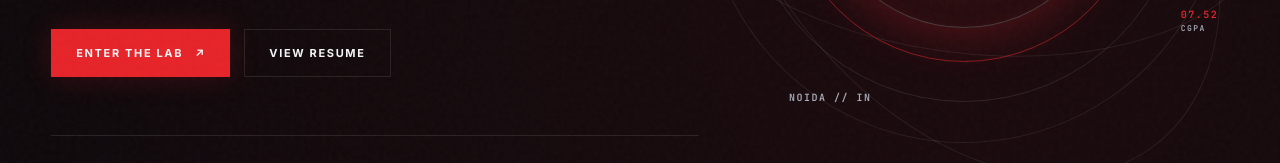
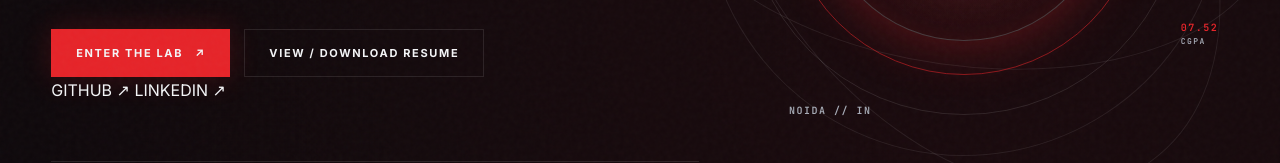
Before and after one commit to dc-pixel/PORTFOLIO, a plain HTML site: page index.html in a window 1280 px wide. Shown: the part 589-752 px from the top of the page. Drawn offline with Linux system fonts and the light colour scheme.

Commit message:
Add resume, GitHub, and LinkedIn links

```diff
--- a/index.html
+++ b/index.html
@@ -40,7 +40,11 @@
         <p class="hero-subtitle">Software Engineer focused on backend systems, full-stack products, APIs, databases and AI/GenAI.</p>
         <div class="hero-actions">
           <a class="btn btn-primary" href="#projects">ENTER THE LAB <span>↗</span></a>
-          <a class="btn btn-ghost" href="DEVRESUME.pdf" target="_blank" rel="noreferrer">VIEW RESUME</a>
+          <a class="btn btn-ghost" href="DEVRESUME.pdf" target="_blank" rel="noreferrer">VIEW / DOWNLOAD RESUME</a>
+        </div>
+        <div class="hero-socials">
+          <a href="https://github.com/dc-pixel" target="_blank" rel="noreferrer" aria-label="GitHub">GITHUB ↗</a>
+          <a href="https://www.linkedin.com/in/dev-pratap-singh-44ba38270/" target="_blank" rel="noreferrer" aria-label="LinkedIn">LINKEDIN ↗</a>
         </div>
         <div class="hero-stats" aria-label="Highlights">
           <div><strong>BE</strong><span>COMPUTER SCIENCE</span></div>
@@ -103,8 +107,8 @@
           <div class="project-no">P01</div><div class="project-content"><p class="eyebrow">FULL-STACK // AI</p><h3>HireMate AI</h3><p>Recruitment and interview platform with resume management, applications, recruiter workflows, JWT/RBAC authorization and AI-powered resume analysis, job matching and interview evaluation.</p><div class="chips"><span>Next.js</span><span>Node.js</span><span>PostgreSQL</span><span>JWT</span><span>RAG</span></div><div class="project-foot"><span>CORE PROJECT</span><a href="https://github.com/dc-pixel/HireMate" target="_blank" rel="noreferrer">GITHUB ↗</a></div></div>
         </article>
         <article class="project-card"><div class="project-no">P02</div><div class="project-content"><p class="eyebrow">DATABASE SYSTEMS</p><h3>Student Result Analysis</h3><p>Normalized relational schema for students, courses and scores with targeted indexes, JOIN-based query tuning and aggregated reporting.</p><div class="chips"><span>MySQL</span><span>SQL</span><span>Indexing</span></div><div class="project-foot"><span>DATA</span><a href="https://github.com/dc-pixel/Student-Result-Analysis-System" target="_blank" rel="noreferrer">GITHUB ↗</a></div></div></article>
-        <article class="project-card"><div class="project-no">P03</div><div class="project-content"><p class="eyebrow">JAVA // OOP</p><h3>Library Management System</h3><p>Modular Java application for checkout, return and inventory state with a structure designed for maintainability and future user/catalog features.</p><div class="chips"><span>Java</span><span>OOP</span><span>Persistence</span></div><div class="project-foot"><span>JAVA</span><a href="https://github.com/dc-pixel/Library-Management-System" target="_blank" rel="noreferrer">GITHUB ↗</a></div></div></article>
-        <article class="project-card"><div class="project-no">P04</div><div class="project-content"><p class="eyebrow">ALGORITHM VISUALIZATION</p><h3>Sorting Visualizer</h3><p>Interactive visual learning project for understanding sorting behaviour, algorithm flow and performance through animation.</p><div class="chips"><span>JavaScript</span><span>Algorithms</span><span>UI</span></div><div class="project-foot"><span>LIVE PROJECT</span><a href="https://sortingvisualizer-amber.vercel.app/" target="_blank" rel="noreferrer">DEMO ↗</a></div></div></article>
+        <article class="project-card"><div class="project-no">P03</div><div class="project-content"><p class="eyebrow">JAVA // OOP</p><h3>Library Management System</h3><p>Modular Java application for checkout, return and inventory state with a structure designed for maintainability and future user/catalog features.</p><div class="chips"><span>Java</span><span>OOP</span><span>Persistence</span></div><div class="project-foot"><span>JAVA</span><a href="https://github.com/dc-pixel/Library-Management-System" target="_blank" rel="noreferrer">GITHUB ↗</a></div></article>
+        <article class="project-card"><div class="project-no">P04</div><div class="project-content"><p class="eyebrow">ALGORITHM VISUALIZATION</p><h3>Sorting Visualizer</h3><p>Interactive visual learning project for understanding sorting behaviour, algorithm flow and performance through animation.</p><div class="chips"><span>JavaScript</span><span>Algorithms</span><span>UI</span></div><div class="project-foot"><span>LIVE PROJECT</span><a href="https://sortingvisualizer-amber.vercel.app/" target="_blank" rel="noreferrer">DEMO ↗</a></div></article>
       </div>
     </section>
 
@@ -122,12 +126,12 @@
         <p class="eyebrow">06 // COMM CHANNEL</p>
         <h2>LET'S BUILD<br><span>SOMETHING REAL.</span></h2>
         <p>Open to software engineering opportunities, collaborations and challenging products.</p>
-        <div class="hero-actions"><a class="btn btn-primary" href="mailto:devchauhan9012435623@gmail.com">SEND TRANSMISSION ↗</a><a class="btn btn-ghost" href="https://www.linkedin.com/in/dev-pratap-singh-44ba38270" target="_blank" rel="noreferrer">LINKEDIN</a></div>
+        <div class="hero-actions"><a class="btn btn-primary" href="mailto:devchauhan9012435623@gmail.com">SEND TRANSMISSION ↗</a><a class="btn btn-ghost" href="DEVRESUME.pdf" target="_blank" rel="noreferrer">RESUME</a><a class="btn btn-ghost" href="https://github.com/dc-pixel" target="_blank" rel="noreferrer">GITHUB</a><a class="btn btn-ghost" href="https://www.linkedin.com/in/dev-pratap-singh-44ba38270/" target="_blank" rel="noreferrer">LINKEDIN</a></div>
       </div>
     </section>
   </main>
 
-  <footer class="site-footer"><span>© 2026 DEV PRATAP SINGH</span><span>NOIDA // INDIA</span><a href="#top">BACK TO TOP ↑</a></footer>
+  <footer class="site-footer"><span>© 2026 DEV PRATAP SINGH</span><span>NOIDA // INDIA</span><span><a href="https://github.com/dc-pixel" target="_blank" rel="noreferrer">GITHUB ↗</a> · <a href="https://www.linkedin.com/in/dev-pratap-singh-44ba38270/" target="_blank" rel="noreferrer">LINKEDIN ↗</a></span><a href="#top">BACK TO TOP ↑</a></footer>
   <script src="app.js"></script>
 </body>
 </html>
```
